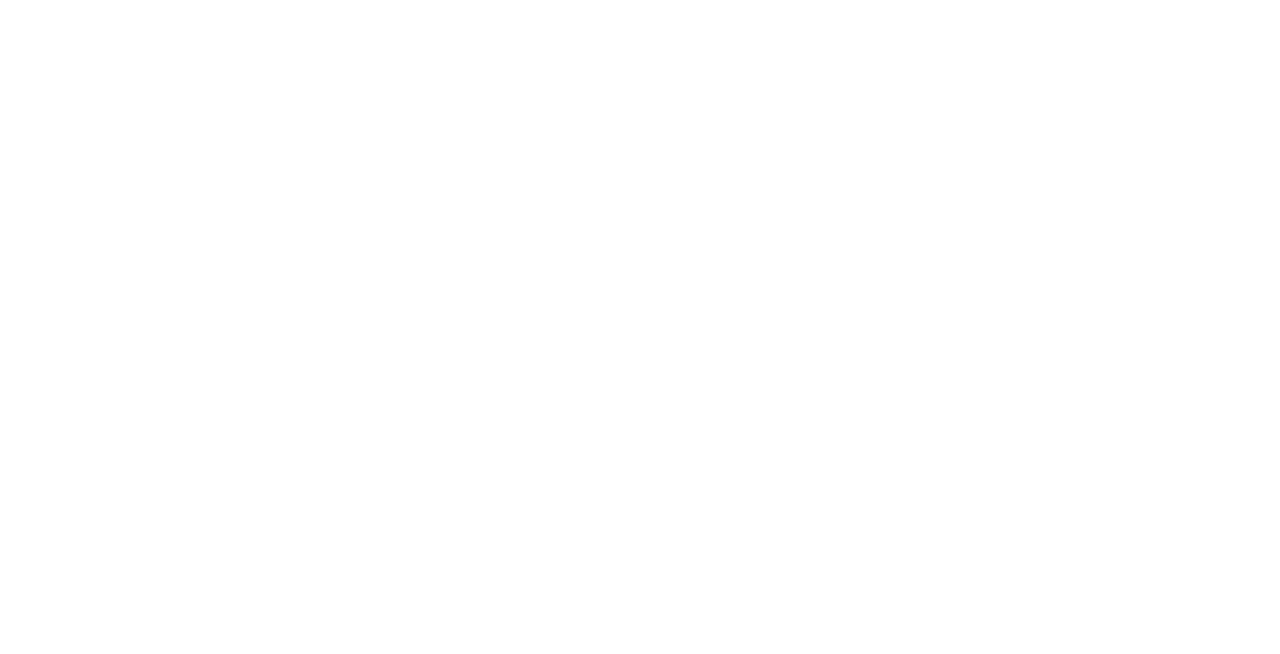
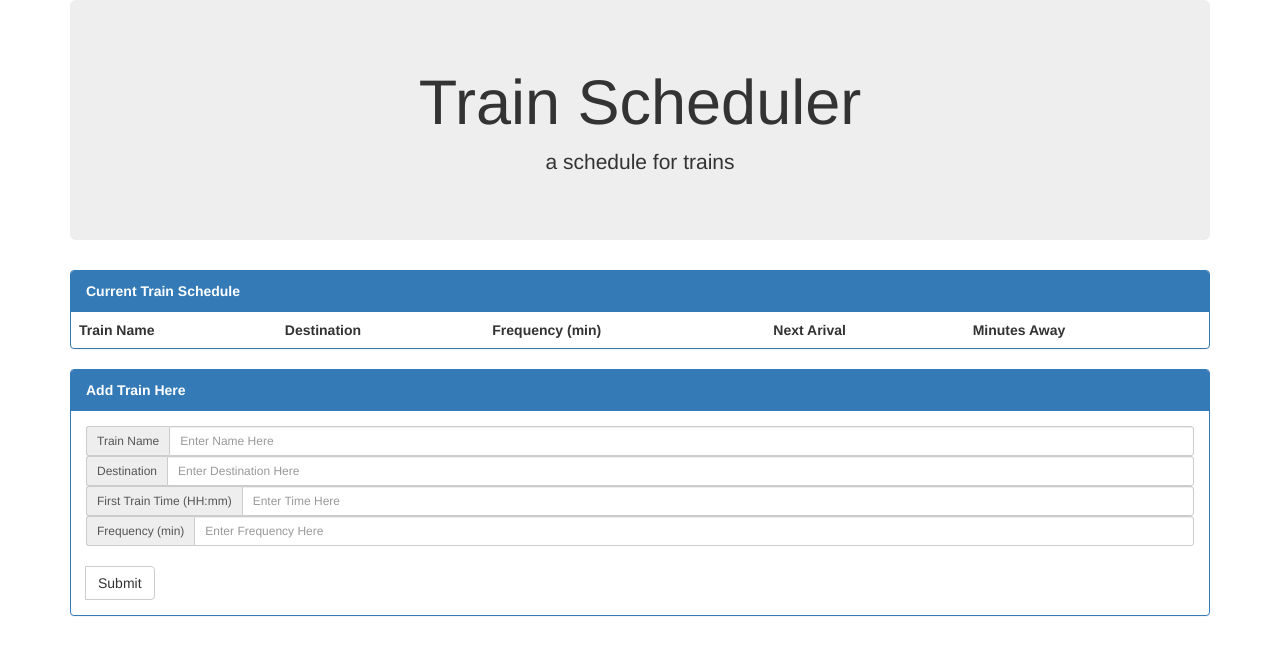
Before and after one commit to alihuda1992/TrainTrainGoAway, a plain HTML site: page index.html in a window 1280 px wide. Drawn offline with nearby package versions, Linux system fonts and the light colour scheme.

Commit message:
updating

```diff
--- a/index.html
+++ b/index.html
@@ -17,12 +17,89 @@
     <link href="https://maxcdn.bootstrapcdn.com/bootstrap/3.3.7/css/bootstrap.min.css" rel="stylesheet" integrity="sha384-BVYiiSIFeK1dGmJRAkycuHAHRg32OmUcww7on3RYdg4Va+PmSTsz/K68vbdEjh4u"
         crossorigin="anonymous">
     <link rel="stylesheet" href="style.css">
-
-
 </head>
 
 <body>
 
+    <div class="container">
+
+        <div class="jumbotron" id="header">
+            <h1>Train Scheduler</h1>
+            <p>a schedule for trains</p>
+        </div>
+
+
+        <div class="panel panel-primary">
+            <!-- Default panel contents -->
+            <div class="panel-heading">
+                <strong>Current Train Schedule</strong>
+            </div>
+
+            <!-- Table -->
+            <table class="table" id="table">
+                <tr id="table-heading">
+                    <th>Train Name</th>
+                    <th>Destination</th>
+                    <th>Frequency (min)</th>
+                    <th>Next Arival</th>
+                    <th>Minutes Away</th>
+
+                </tr>
+
+            </table>
+        </div>
+
+
+        <div class="panel panel-primary">
+            <!-- Default panel contents -->
+            <div class="panel-heading">
+                <strong>Add Train Here</strong>
+            </div>
+
+            <!-- form goes here -->
+            <div class="panel-body">
+
+                <div class="input-group input-group-sm">
+                    <span class="input-group-addon" id="sizing-addon3">Train Name</span>
+                    <input type="text" class="form-control" placeholder="Enter Name Here" aria-describedby="sizing-addon3">
+                </div>
+
+                <div class="input-group input-group-sm">
+                    <span class="input-group-addon" id="sizing-addon3">Destination </span>
+                    <input type="text" class="form-control" placeholder="Enter Destination Here" aria-describedby="sizing-addon3">
+                </div>
+
+                <div class="input-group input-group-sm">
+                    <span class="input-group-addon" id="sizing-addon3">First Train Time (HH:mm)</span>
+                    <input type="text" class="form-control" placeholder="Enter Time Here" aria-describedby="sizing-addon3">
+                </div>
+
+                <div class="input-group input-group-sm">
+                    <span class="input-group-addon" id="sizing-addon3">Frequency (min)</span>
+                    <input type="text" class="form-control" placeholder="Enter Frequency Here" aria-describedby="sizing-addon3">
+                </div>
+
+                <br>
+                <span class="input-group-btn">
+                    <button class="btn btn-default" id="submitbutton" type="button">Submit</button>
+                </span>
+
+
+            </div>
+
+            <!-- panel 2 close -->
+        </div>
+        <!-- close container -->
+    </div>
+
+    </div>
+
+
+
+
+
+    </div>
+
 </body>
 
 </html>
--- a/script.js
+++ b/script.js
@@ -0,0 +1,15 @@
+$(document).ready ({
+
+
+
+
+
+
+
+
+
+
+
+
+
+});
--- a/style.css
+++ b/style.css
@@ -0,0 +1,7 @@
+#header {
+    text-align:Center;
+}
+
+#table-heading {
+    text-align:center;
+}
```
